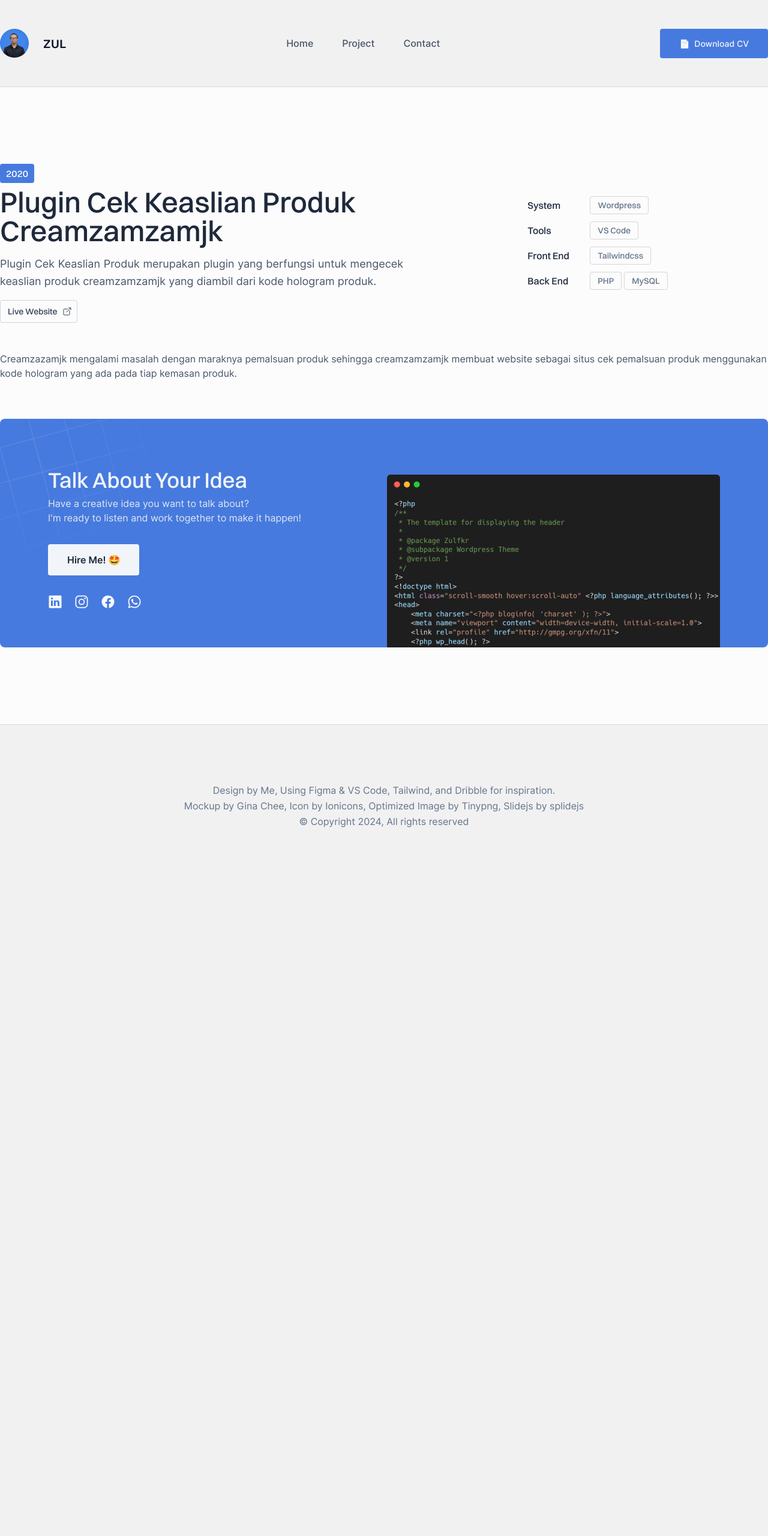
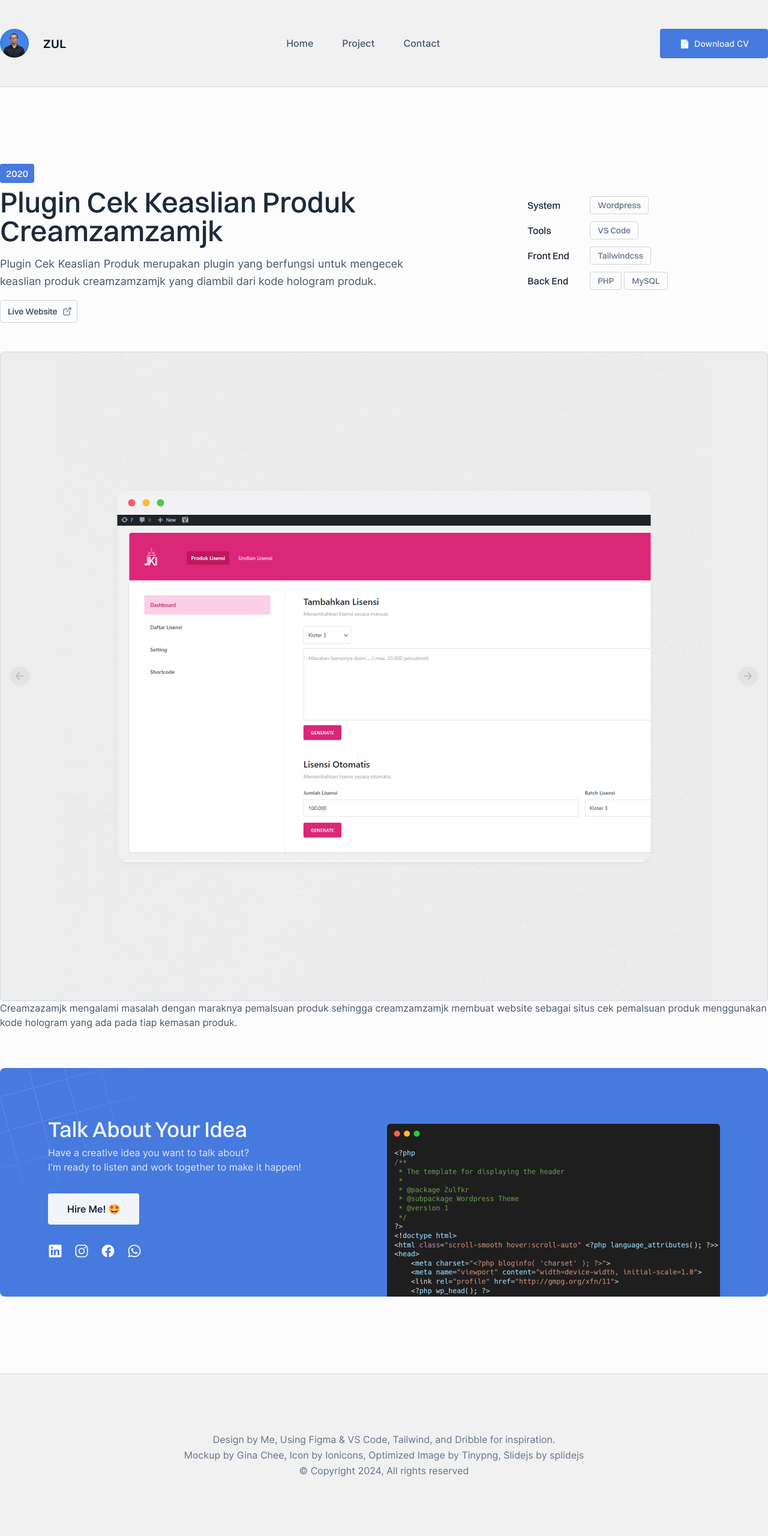
Before and after one commit to Zulfkr197/zulfkr197.github.io, a Jekyll site: the page built from _posts/2020-08-30-plugin-wordpress-product-license.md, in a window 1280 px wide. Shown: the whole page at 60% size. Built offline with Jekyll 4.4.1, drawn with Linux system fonts in a browser that asks for light colours; before the commit the page ends 1478 px from its top, so only the background shows below that.

Commit message:
Update 2020-08-30-plugin-wordpress-product-license.md

```diff
--- a/_posts/2020-08-30-plugin-wordpress-product-license.md
+++ b/_posts/2020-08-30-plugin-wordpress-product-license.md
@@ -10,4 +10,26 @@
 backend: PHP, MySQL
 ---
 
+<section class="splide splide-featured rounded-md bg-thumb rounded-md overflow-hidden border border-bone-outline shadow-sm" aria-label="Slide Background">
+	<div class="splide__track">
+		<ul class="splide__list">
+			<li class="splide__slide">
+				<img class="mx-auto" src="\cover\plugin_license.png">
+			</li>
+		</ul>
+	</div>
+	<div class="splide__arrows splide__arrows--ltr">
+		<button class="splide__arrow splide__arrow--prev" type="button" aria-label="Previous slide" aria-controls="splide01-track" >
+			<svg xmlns="http://www.w3.org/2000/svg" class="ionicon w-4 h-4" viewBox="0 0 512 512">
+				<path fill="none" stroke="currentColor" stroke-linecap="round" stroke-linejoin="round" stroke-width="48" d="M268 112l144 144-144 144M392 256H100"/>
+			</svg>
+		</button>
+		<button class="splide__arrow splide__arrow--next" type="button" aria-label="Next slide" aria-controls="splide01-track" >
+			<svg xmlns="http://www.w3.org/2000/svg" class="ionicon w-4 h-4" viewBox="0 0 512 512">
+				<path fill="none" stroke="currentColor" stroke-linecap="round" stroke-linejoin="round" stroke-width="48" d="M268 112l144 144-144 144M392 256H100"/>
+			</svg>
+		</button>
+	  </div>
+</section>
+
 Creamzazamjk mengalami masalah dengan maraknya pemalsuan produk sehingga creamzamzamjk membuat website sebagai situs cek pemalsuan produk menggunakan kode hologram yang ada pada tiap kemasan produk.
```
